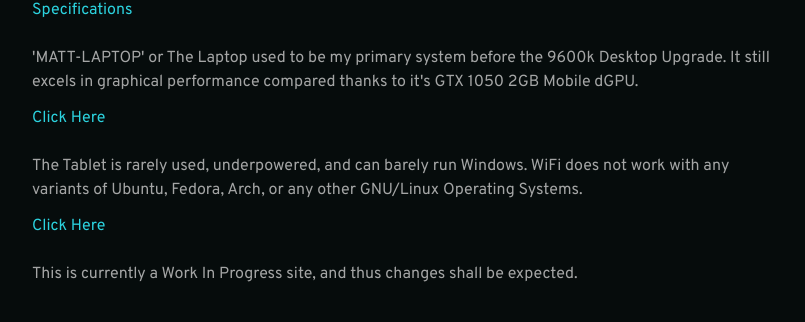
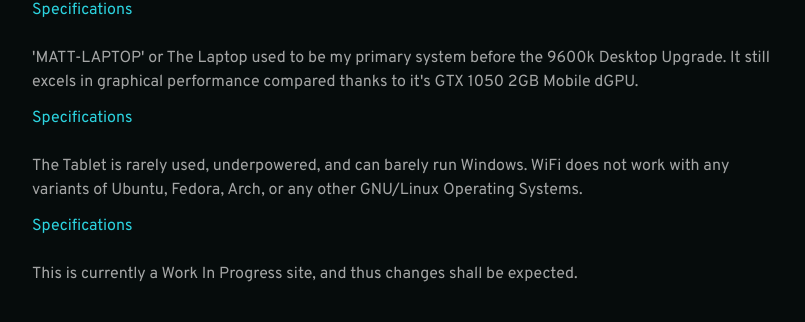
Before and after one commit to SharaNara/SharaNara.github.io, a Jekyll site: the page built from pages/Devices/devices.html, in a window 1280 px wide. Shown: the part 283-605 px from the top of the page, without its empty margins (232-1037 px from the left). Built offline with Jekyll 4.4.1, drawn with Linux system fonts in a browser that asks for light colours; some web fonts are replaced.

Commit message:
hotfix 2

```diff
--- a/pages/Devices/devices.html
+++ b/pages/Devices/devices.html
@@ -7,24 +7,18 @@
 Pictures are coming soon, along with updates to the devices. I might use the dokuwiki I am setting up for this.
 
 <div class="desktop">
-  <div class="text">
-    <p>'lunar-base' or The Desktop is my primary system and main workstation.</p>
-  </div>
+  <p>'lunar-base' or The Desktop is my primary system and main workstation.</p>
   <a href="https://lunarnet.space/devices/desktop/" rel="noopen nofollow noreferrer">Specifications</a>
 </div>
 <br>
 <div class="laptop">
-  <div class="text">
-    <p>'MATT-LAPTOP' or The Laptop used to be my primary system before the 9600k Desktop Upgrade. It still excels in graphical performance compared thanks to it's GTX 1050 2GB Mobile dGPU.</p>
-  </div>
-  <a href="https://lunarnet.space/devices/laptop/" rel="noopen nofollow noreferrer">Click Here</a>
+  <p>'MATT-LAPTOP' or The Laptop used to be my primary system before the 9600k Desktop Upgrade. It still excels in graphical performance compared thanks to it's GTX 1050 2GB Mobile dGPU.</p>
+  <a href="https://lunarnet.space/devices/laptop/" rel="noopen nofollow noreferrer">Specifications</a>
 </div>
 <br>
 <div class="tablet">
-  <div class="text">
-    <p>The Tablet is rarely used, underpowered, and can barely run Windows. WiFi does not work with any variants of Ubuntu, Fedora, Arch, or any other GNU/Linux Operating Systems.</p>
-  </div>
-  <a href="https://lunarnet.space/devices/tablet/" rel="noopen nofollow noreferrer">Click Here</a>
+  <p>The Tablet is rarely used, underpowered, and can barely run Windows. WiFi does not work with any variants of Ubuntu, Fedora, Arch, or any other GNU/Linux Operating Systems.</p>
+  <a href="https://lunarnet.space/devices/tablet/" rel="noopen nofollow noreferrer">Specifications</a>
 </div>
 <br>
 This is currently a Work In Progress site, and thus changes shall be expected.
```
